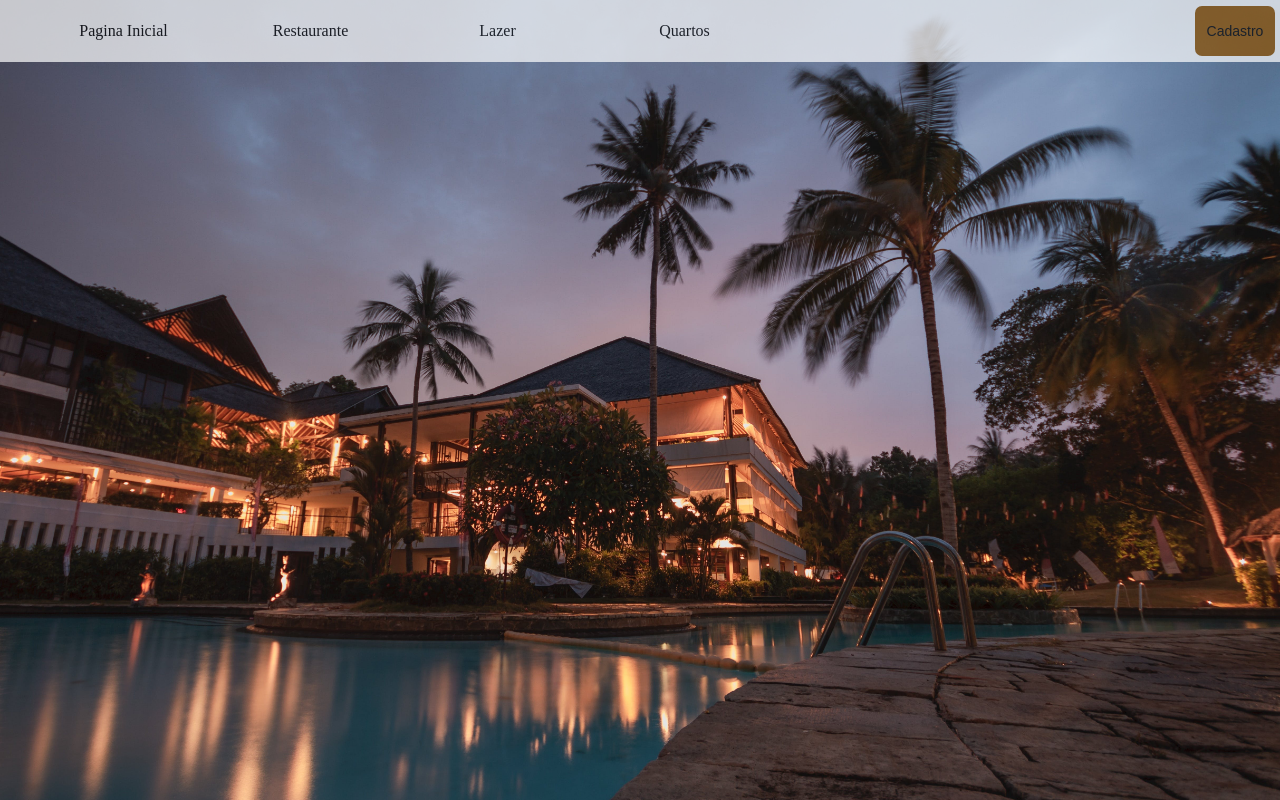
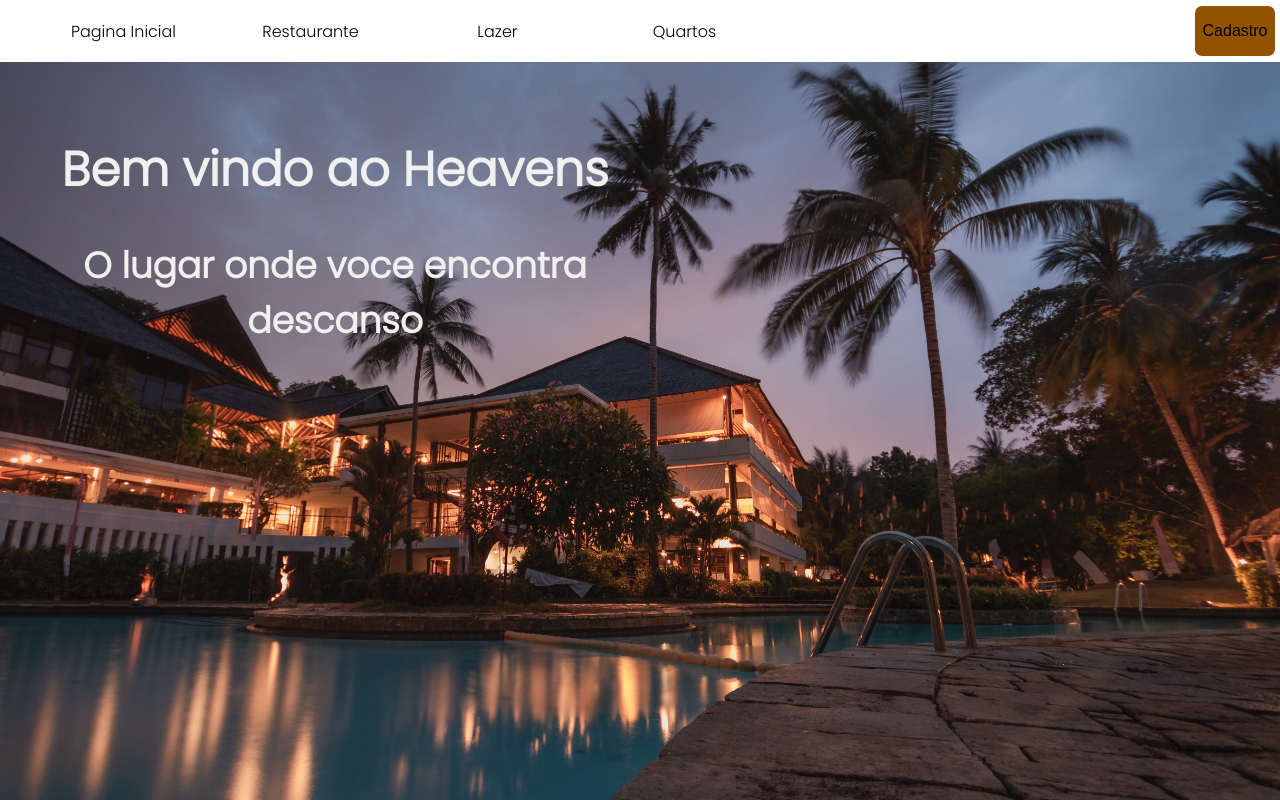
Before and after one commit to gustavo1046/HeavensHotel, an Angular app in the folder HeavensHotel/: page / in a window 1280 px wide. Built offline with nearby package versions, Linux system fonts and the light colour scheme.

Commit message:
finalizado painel inicial

```diff
--- a/HeavensHotel/src/app/Components/UsualComponents/nav/nav.component.scss
+++ b/HeavensHotel/src/app/Components/UsualComponents/nav/nav.component.scss
@@ -7,8 +7,8 @@ nav{
     position: fixed;
     width: 100%;
     background-color: var(--white);
-    opacity: 0.7;
-    z-index: 1000; /* Certifique-se de que o menu esteja acima de outros elementos na página */
+    z-index: 1000;
+    color: var(--black);
 
     .buttons{
         width: 60%;
@@ -21,10 +21,10 @@ nav{
                 justify-content: center;
                 align-items: center;
                 display: flex;
-
-                // &:hover{
-
-                // }
+                cursor: pointer;
+                &:hover{
+                    font-size: 17px;
+                }
             }
         }
     }
@@ -35,9 +35,12 @@ nav{
         border-style: none;
         margin-right: 5px;
         background-color: var(--orange);
-        font-size: 14px;
+        font-size: 16px;
         font-style: bold;
         border-radius: 7px;
+        &:hover{
+            font-size: 17px;
+        }
     }
 
 }
--- a/HeavensHotel/src/app/Components/UsualComponents/painel/painel.component.html
+++ b/HeavensHotel/src/app/Components/UsualComponents/painel/painel.component.html
@@ -1,2 +1,8 @@
 <main>
+    <div class="dialog">
+        <div class="Welcome">
+            <h1>Bem vindo ao Heavens</h1>
+            <h2>O lugar onde voce encontra descanso</h2>
+        </div>
+    </div>
 </main>
--- a/HeavensHotel/src/app/Components/UsualComponents/painel/painel.component.scss
+++ b/HeavensHotel/src/app/Components/UsualComponents/painel/painel.component.scss
@@ -6,4 +6,38 @@ main{
     background-position: center;
     position: relative;
     z-index: 1; /* Certifique-se de que a imagem fique abaixo do menu */
+    display: grid;
+    grid-template-columns: repeat(2, 1fr);
 }
+
+.dialog{
+    margin-top: 100px;
+    margin-left:15px;
+    width: 100%;
+    height: 280px;
+    grid-column: 1;
+    grid-row: 1;
+    // background-color: #f0f0f0;
+    color:#f0f0f0;
+    border-radius: 10px;
+    text-align: center;
+    font-size: 24px;
+    display: flex;
+    align-items: center;
+    justify-content: center;
+    animation-duration: 3s;
+    animation-name: slidein;
+
+
+      @keyframes slidein {
+        from {
+          margin-left: 40%;
+          width: 100%;
+        }
+
+        to {
+          margin-left: 15px;
+          width: 100%;
+        }
+      }
+}
--- a/HeavensHotel/src/styles.scss
+++ b/HeavensHotel/src/styles.scss
@@ -1,3 +1,4 @@
+@import url('https://fonts.googleapis.com/css2?family=Poppins:wght@300&display=swap');
 :root{
     --white: #ffffff;
     --orange: rgb(146, 83, 0);
@@ -5,4 +6,5 @@
 
 body{
     margin: 0;
+    font-family: Poppins, sans-serif;
 }
```
